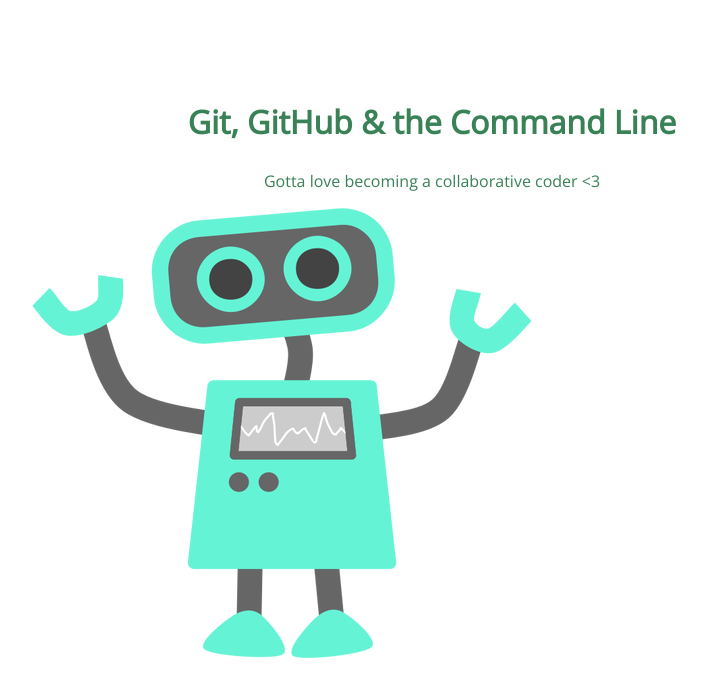
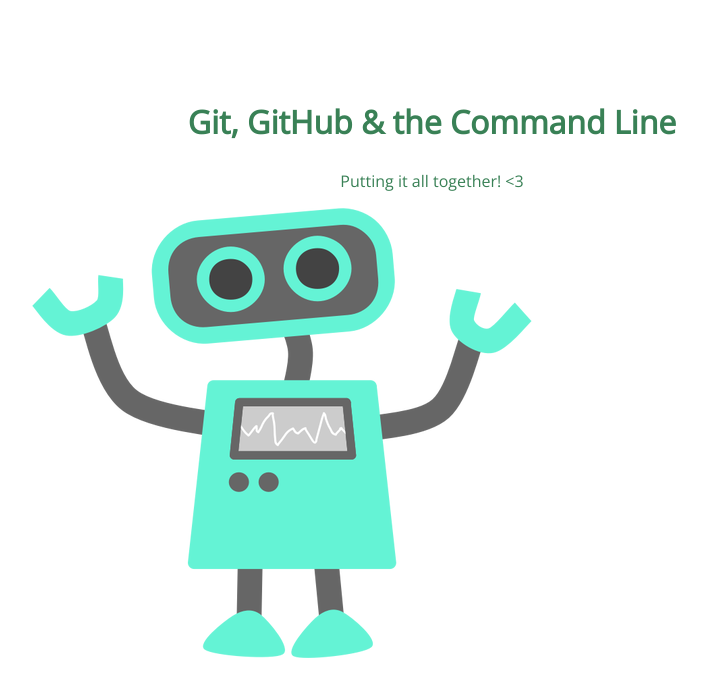
Before and after one commit to joyago/105-project, a plain HTML site: page index.html in a window 1280 px wide. Shown: the whole page, without its empty margins (208-915 px from the left). Drawn offline with nearby package versions, Linux system fonts and the light colour scheme.

Commit message:
Putting it all together

```diff
--- a/index.html
+++ b/index.html
@@ -9,7 +9,7 @@
 <body>
 	<section>
 		<h1>Git, GitHub & the Command Line</h1>
-		<p>Gotta love becoming a collaborative coder <3</p>
+		<p>Putting it all together! <3</p>
 		<img src="img/happy-blue-robot.png">
 	</section>
 </body>
```
